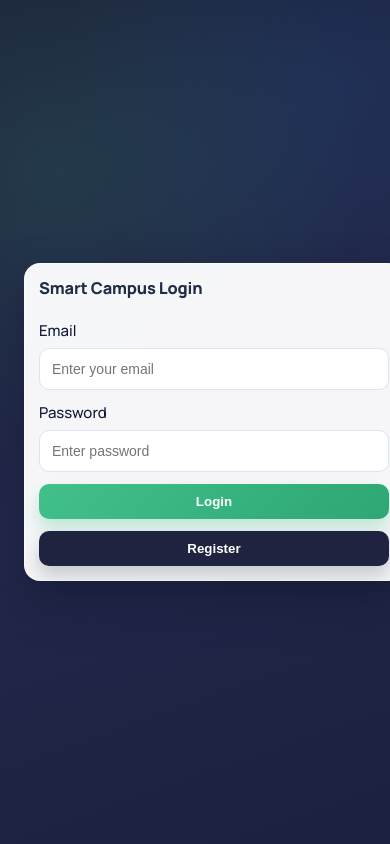
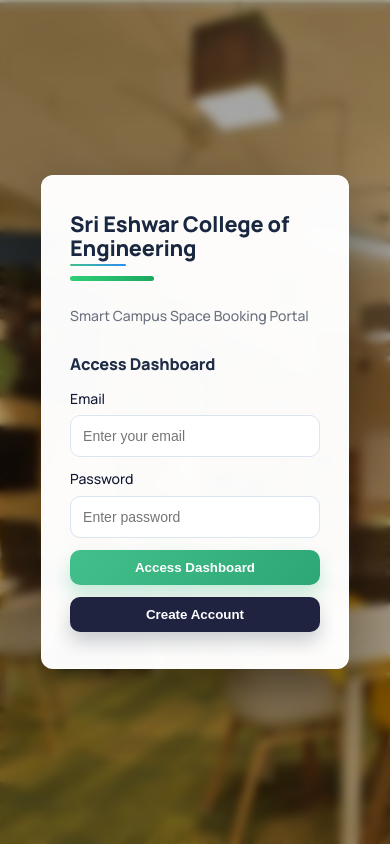
Before and after one commit to ShewakS/Venue-Booking, a React (Create React App) app in the folder frontend/: page /login in a window 390 px wide. Built offline with nearby package versions, Linux system fonts and the light colour scheme; no server answers.

Commit message:
Enhanced login page using image

```diff
--- a/frontend/src/App.css
+++ b/frontend/src/App.css
@@ -299,6 +299,8 @@
 
 .content {
   padding: 24px;
+  min-width: 0;
+  overflow-x: hidden;
 }
 
 .card {
@@ -575,6 +577,9 @@
 
 .table {
   width: 100%;
+  display: block;
+  overflow-x: auto;
+  -webkit-overflow-scrolling: touch;
   border-collapse: separate;
   border-spacing: 0;
   border: 1px solid var(--border);
@@ -777,22 +782,89 @@
 }
 
 .login-shell {
-  display: grid;
-  place-items: center;
-  min-height: 100vh;
+  display: flex;
+  align-items: center;
+  justify-content: center;
+  min-height: 100dvh;
   padding: 24px;
-  background: radial-gradient(circle at 15% 20%, rgba(66, 192, 140, 0.15) 0%, rgba(66, 192, 140, 0) 40%),
-    radial-gradient(circle at 85% 10%, rgba(44, 141, 247, 0.12) 0%, rgba(44, 141, 247, 0) 32%),
-    linear-gradient(160deg, #1c2039 0%, #23284b 55%, #1b203f 100%);
+  background-size: cover;
+  background-position: center;
+  background-attachment: fixed;
+  position: relative;
 }
 
-.login-card {
-  width: 380px;
-  max-width: 100%;
-  background: rgba(255, 255, 255, 0.96);
-  border: 1px solid rgba(255, 255, 255, 0.65);
+.login-shell::after {
+  content: "";
+  position: absolute;
+  inset: 0;
+  background: rgba(0, 0, 0, 0.35);
+  backdrop-filter: blur(5px);
+  pointer-events: none;
+}
+
+.login-layout {
+  width: min(520px, 100%);
+  height: auto;
+  display: flex;
+  flex-direction: column;
+  gap: 0;
+  padding: 0;
   border-radius: 16px;
-  box-shadow: 0 20px 46px rgba(10, 18, 40, 0.36);
+  overflow: hidden;
+  border: 1px solid rgba(255, 255, 255, 0.4);
+  background: rgba(255, 255, 255, 0.98);
+  box-shadow: 0 20px 60px rgba(0, 0, 0, 0.4);
+  position: relative;
+  z-index: 1;
+}
+
+.login-layout:hover {
+  transform: none;
+  box-shadow: 0 20px 60px rgba(0, 0, 0, 0.4);
+}
+
+.login-visual {
+  display: none;
+}
+
+.login-visual-image {
+  display: none;
+}
+
+.login-content {
+  background: transparent;
+  display: flex;
+  flex-direction: column;
+  padding: 40px 32px;
+  overflow-y: auto;
+  max-height: 90dvh;
+}
+
+.login-content-head h3 {
+  font-size: clamp(1.7rem, 2.2vw, 2.2rem);
+  line-height: 1.1;
+  margin-bottom: 10px;
+}
+
+.login-accent-line {
+  display: inline-block;
+  width: 84px;
+  height: 5px;
+  border-radius: 999px;
+  background: linear-gradient(90deg, #2fcf78, #1ca85f);
+  margin-bottom: 16px;
+}
+
+.login-form {
+  margin-top: 28px;
+  display: flex;
+  flex-direction: column;
+  gap: 14px;
+}
+
+.login-fields {
+  display: grid;
+  gap: 12px;
 }
 
 .fade-in {
@@ -850,4 +922,106 @@
   .slot-grid {
     grid-template-columns: 140px repeat(11, minmax(64px, 1fr));
   }
+
+  .login-layout {
+    width: min(95%, 520px);
+    border-radius: 12px;
+  }
+
+  .login-content {
+    padding: 28px 20px;
+  }
 }
+
+@media (max-width: 1200px) {
+  .app-shell {
+    grid-template-columns: 240px 1fr;
+  }
+
+  .content {
+    padding: 20px;
+  }
+
+  .card-grid {
+    grid-template-columns: repeat(auto-fit, minmax(190px, 1fr));
+  }
+}
+
+@media (max-width: 768px) {
+  body {
+    font-size: 14px;
+  }
+
+  .content {
+    padding: 16px;
+  }
+
+  .navbar {
+    padding: 1rem 1rem;
+  }
+
+  .navbar-brand {
+    font-size: 1.05rem;
+    gap: 8px;
+  }
+
+  .navbar-logo {
+    height: 34px;
+  }
+
+  .card {
+    padding: 12px;
+  }
+
+  .button {
+    width: 100%;
+    justify-content: center;
+  }
+
+  .form-grid {
+    grid-template-columns: 1fr;
+  }
+
+  .table th,
+  .table td {
+    padding: 8px 7px;
+    font-size: 0.86rem;
+  }
+
+  .section-header {
+    gap: 10px;
+  }
+}
+
+@media (max-width: 560px) {
+  .sidebar {
+    padding: 10px;
+  }
+
+  .sidebar-link {
+    width: 100%;
+    justify-content: flex-start;
+    font-size: 0.95rem;
+  }
+
+  .navbar-actions {
+    width: 100%;
+    justify-content: flex-end;
+  }
+
+  .slot-grid {
+    grid-template-columns: 120px repeat(11, minmax(58px, 1fr));
+  }
+
+  .login-layout {
+    width: min(90%, 480px);
+  }
+
+  .login-content {
+    padding: 24px 16px;
+  }
+
+  .login-content-head h3 {
+    font-size: 1.35rem;
+  }
+}
--- /dev/null
+++ b/frontend/src/assets/images.js
@@ -0,0 +1,4 @@
+import loginHeroImage from "../assets/Login image.jpg";
+import appLogoImage from "../assets/SECE Logo.png";
+
+export { loginHeroImage, appLogoImage };
--- a/frontend/src/components/layout/TopNavbar.jsx
+++ b/frontend/src/components/layout/TopNavbar.jsx
@@ -1,7 +1,7 @@
 import React from "react";
 import Button from "../common/Button";
 import { useAuth } from "../../context/AuthContext";
-import logo from "./SECE Logo.png";
+import { appLogoImage } from "../../assets/images";
 
 const TopNavbar = () => {
   const { user, logout } = useAuth();
@@ -11,7 +11,7 @@
   return (
     <header className="navbar">
       <div className="navbar-brand">
-        <img src={logo} alt="SECE Logo" className="navbar-logo" />
+        <img src={appLogoImage} alt="SECE Logo" className="navbar-logo" />
         <div className="navbar-brand-text">
           <p className="navbar-subtitle"><strong>Venue Booking System</strong></p>
         </div>
--- a/frontend/src/pages/Login.jsx
+++ b/frontend/src/pages/Login.jsx
@@ -4,6 +4,7 @@
 import Button from "../components/common/Button";
 import { useAuth } from "../context/AuthContext";
 import { ROLES, roleHomePath } from "../utils/roles";
+import { loginHeroImage } from "../assets/images";
 
 const Login = () => {
   const navigate = useNavigate();
@@ -48,10 +49,19 @@
   };
 
   return (
-    <div className="login-shell">
-      <form className="card login-card" onSubmit={handleSubmit}>
-        <h4>{mode === "register" ? "Create Account" : "Smart Campus Login"}</h4><br></br>
-        <div style={{ display: "grid", gap: "12px" }}>
+    <div className="login-shell" style={{ backgroundImage: `url('${loginHeroImage}')` }}>
+      <div className="login-layout card">
+        <div className="login-content">
+          <div className="login-content-head">
+            <h3>Sri Eshwar College of Engineering</h3>
+            <span className="login-accent-line" />
+            <p className="muted">Smart Campus Space Booking Portal</p>
+          </div>
+
+          <form className="login-form" onSubmit={handleSubmit}>
+            <h4>{mode === "register" ? "Create Account" : "Access Dashboard"}</h4>
+
+            <div className="login-fields">
               {mode === "register" ? (
                 <InputField
                   id="name"
@@ -72,7 +82,6 @@
                   onChange={(event) => setPhone(event.target.value)}
                 />
               ) : null}
-
 
               <InputField
                 id="email"
@@ -113,7 +122,7 @@
                 />
               ) : null}
 
-          <Button type="submit">{mode === "register" ? "Register" : "Login"}</Button>
+              <Button type="submit">{mode === "register" ? "Create Account" : "Access Dashboard"}</Button>
               {error ? <p style={{ color: "#c62828", margin: 0 }}>{error}</p> : null}
 
               <Button
@@ -124,10 +133,12 @@
                   setMode((prev) => (prev === "login" ? "register" : "login"));
                 }}
               >
-            {mode === "login" ?  "Register" : "Login"}
+                {mode === "login" ? "Create Account" : "Back to Login"}
               </Button>
             </div>
           </form>
+        </div>
+      </div>
     </div>
   );
 };
```
Also changed, not shown: frontend/src/assets/Login image.jpg (added), frontend/src/assets/SECE Logo.png (renamed from frontend/src/components/layout/SECE Logo.png). Lines whose indentation alone changed are shown as unchanged.
